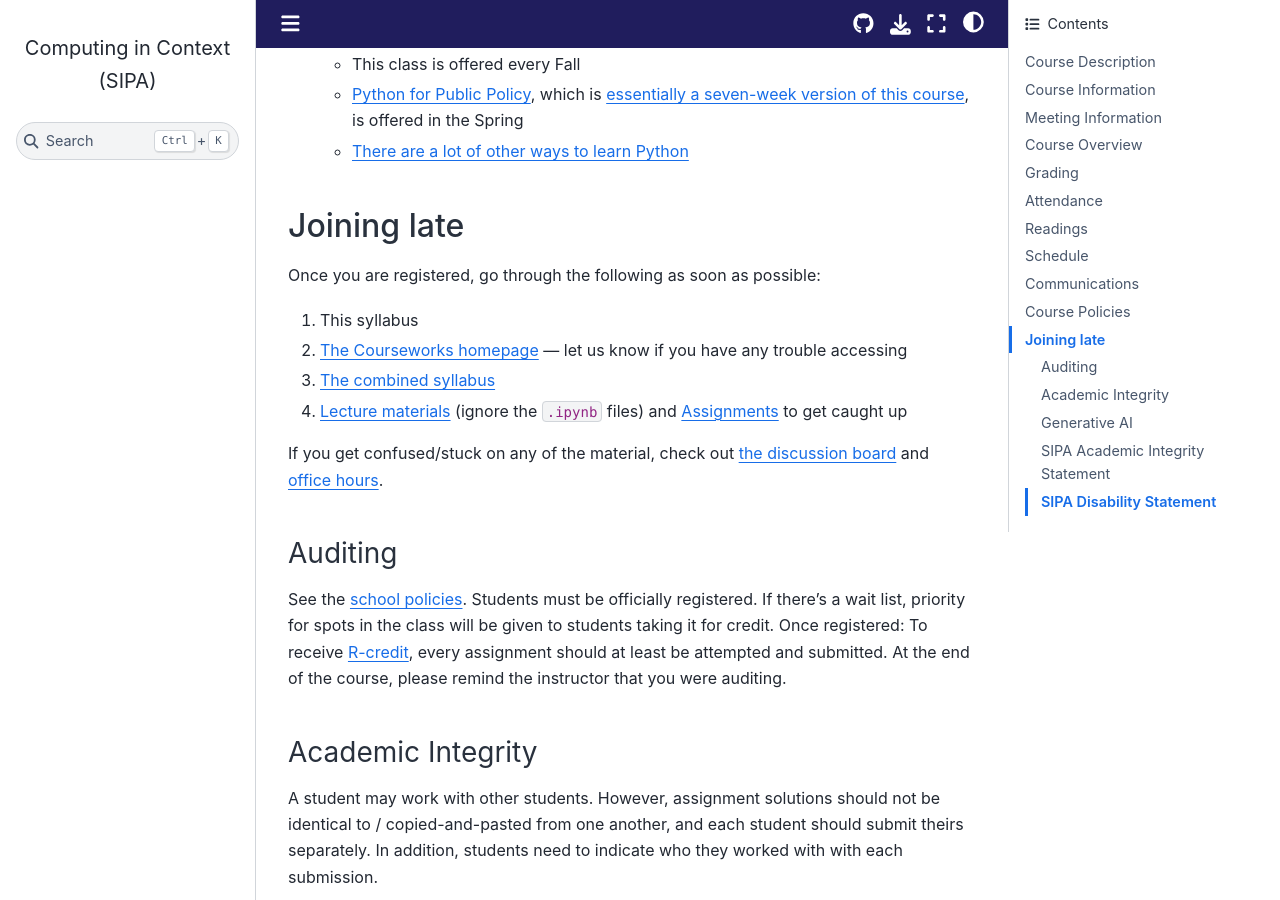
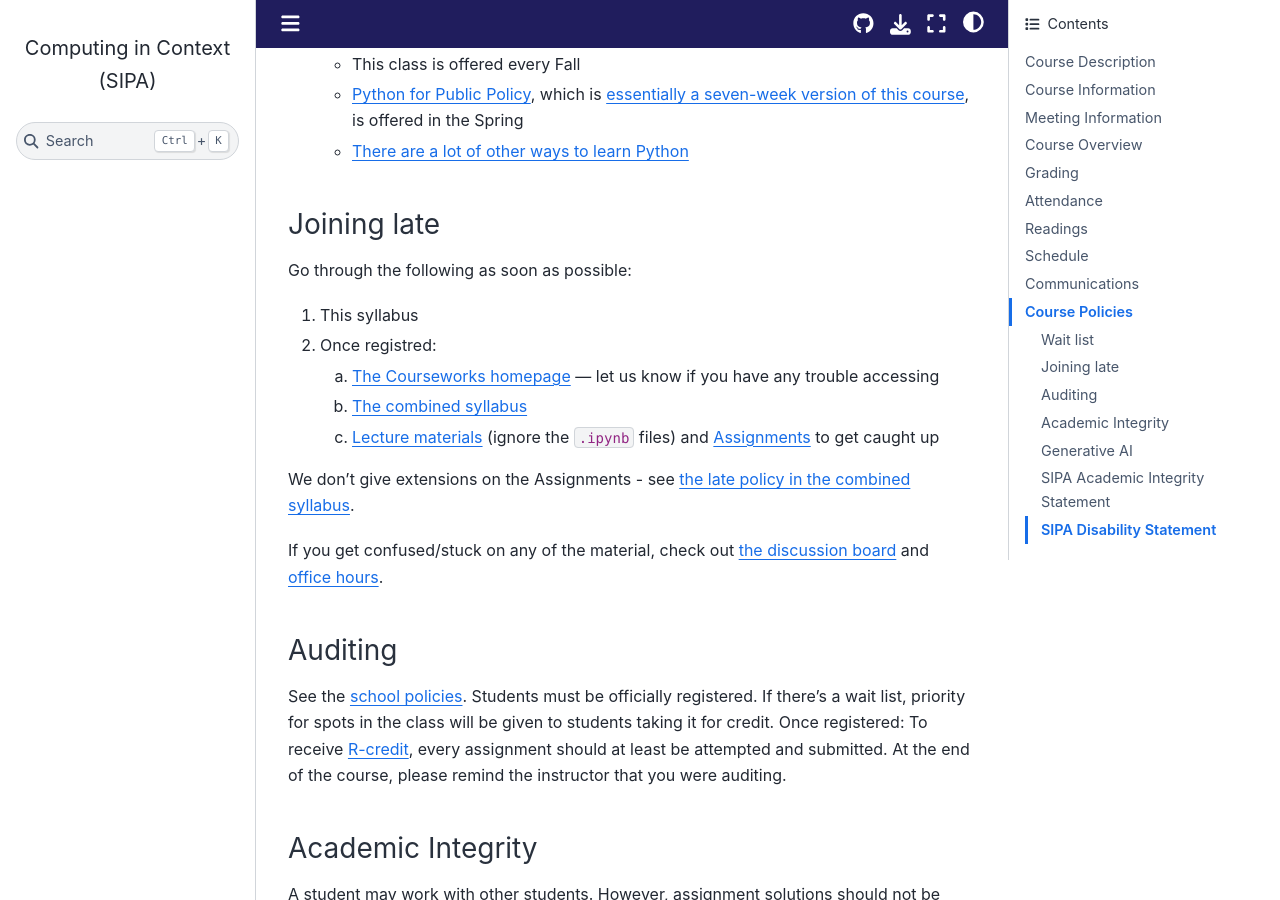
Before and after one commit to afeld/computing-in-context, a Jupyter Book: the page built from index.md, in a window 1280 px wide and 900 px high, scrolled down 5968 px. Built offline with Jupyter Book 1.0.4 settings and Sphinx 7.4.7 and the Sphinx Book theme 1.1.4, drawn with Linux system fonts in a browser that asks for light colours.

Commit message:
clean up Joining Late section

```diff
--- a/index.md
+++ b/index.md
@@ -143,14 +143,17 @@ If there ends up being a wait list:
   - [Python for Public Policy](https://python-public-policy.afeld.me/en/columbia/syllabus.html), which is [essentially a seven-week version of this course](https://python-public-policy.afeld.me/en/columbia/#comparison-to-computing-in-context), is offered in the Spring
   - [There are a lot of other ways to learn Python](https://python-public-policy.afeld.me/en/columbia/resources.html)
 
-## Joining late
+### Joining late
 
-Once you are registered, go through the following as soon as possible:
+Go through the following as soon as possible:
 
 1. This syllabus
-1. [The Courseworks homepage](https://courseworks2.columbia.edu/courses/203144) — let us know if you have any trouble accessing
-1. [The combined syllabus](https://courseworks2.columbia.edu/courses/203144/assignments/syllabus)
-1. [Lecture materials](https://courseworks2.columbia.edu/courses/203144/files/folder/Lectures_first_half) (ignore the `.ipynb` files) and [Assignments](https://courseworks2.columbia.edu/courses/203144/assignments) to get caught up
+1. Once registred:
+   1. [The Courseworks homepage](https://courseworks2.columbia.edu/courses/203144) — let us know if you have any trouble accessing
+   1. [The combined syllabus](https://courseworks2.columbia.edu/courses/203144/assignments/syllabus)
+   1. [Lecture materials](https://courseworks2.columbia.edu/courses/203144/files/folder/Lectures_first_half) (ignore the `.ipynb` files) and [Assignments](https://courseworks2.columbia.edu/courses/203144/assignments) to get caught up
+
+We don't give extensions on the Assignments - see [the late policy in the combined syllabus](https://courseworks2.columbia.edu/courses/203144).
 
 If you get confused/stuck on any of the material, check out [the discussion board](https://courseworks2.columbia.edu/courses/203144/external_tools/37606?display=borderless) and [office hours](https://calendar.google.com/calendar/embed?src=91gdtrr1qql96n703ratsgjn2s%40group.calendar.google.com&ctz=America%2FNew_York).
 
```
